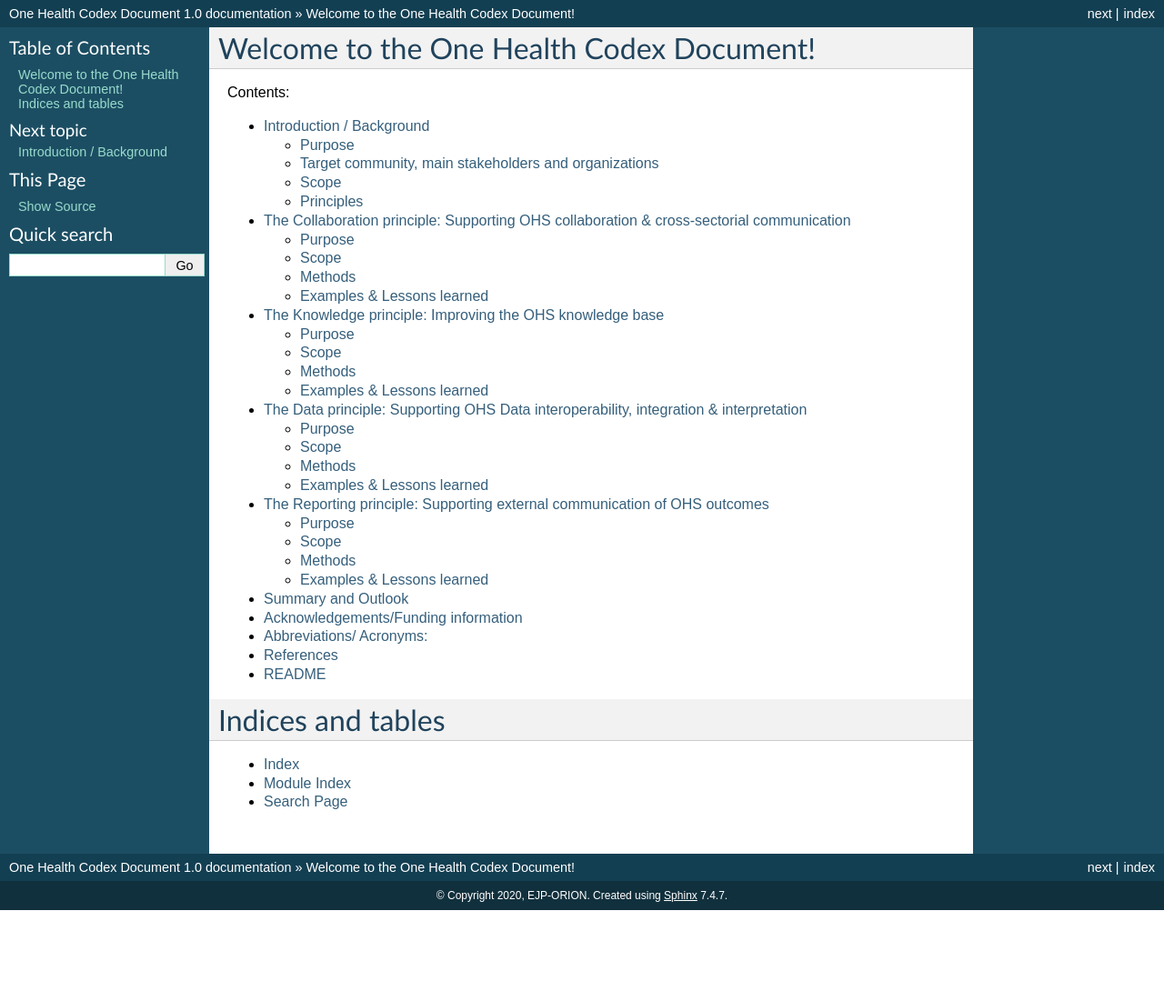
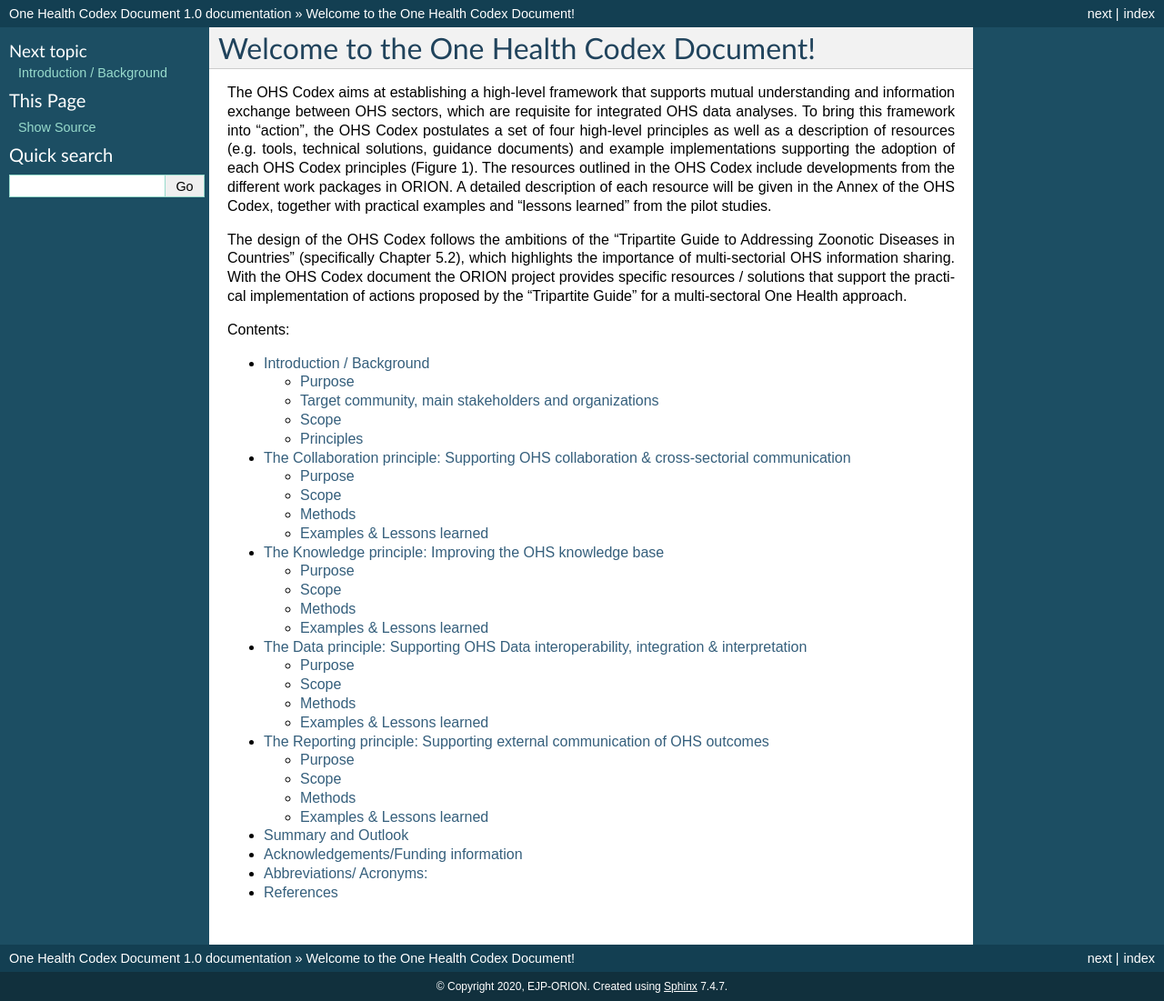
Before and after one commit to EJP-ORION/OH-Surveillance-Codex, a Sphinx documentation site: the page built from docs/index.rst, in a window 1280 px wide. Shown: the whole page at 91% size. Built offline with Sphinx 7.4.7, drawn with Linux system fonts in a browser that asks for light colours; before the commit the page ends 1001 px from its top, so only the background shows below that.

Commit message:
adding pictures, clean up

```diff
--- a/README.rst
+++ /dev/null
@@ -1,2 +0,0 @@
-README
-========
--- a/docs/1-introduction.rst
+++ b/docs/1-introduction.rst
@@ -185,9 +185,11 @@ available.
    Taking a Multisectoral, One Health Approach:A Tripartite Guide to
    Addressing Zoonotic Diseases in Countries
 
-.. |image0| image:: media/image4.png
+.. |image0| image:: ../assets/img/20190812_Tripartite_OHS_CODEX_adapted.png
    :width: 6.28229in
+   :align: center
    :height: 3.98799in
-.. |image1| image:: media/image1.png
+.. |image1| image:: ../assets/img/20190823_updated_OHS_CODEX_figure.png
    :width: 6.27083in
+   :align: center
    :height: 4.69444in
--- a/docs/contributing.rst
+++ /dev/null
@@ -1 +0,0 @@
-.. include:: ../CONTRIBUTING.rst
--- a/docs/history.rst
+++ /dev/null
@@ -1 +0,0 @@
-.. include:: ../HISTORY.rst
--- a/docs/index.rst
+++ b/docs/index.rst
@@ -5,6 +5,12 @@
 
 Welcome to the One Health Codex Document!
 ==================================================
+The OHS Codex aims at establishing a high-level framework that supports mutual understanding and information exchange between OHS sectors, which are requisite for integrated OHS data analyses. To bring this framework into “action”, the OHS Codex postulates a set of four high-level principles as well as a description of resources (e.g. tools, technical solutions, guidance documents) and example implementations supporting the adoption of each OHS Codex principles (Figure 1). The resources outlined in the OHS Codex include developments from the different work packages in ORION. A detailed description of each resource will be given in the Annex of the OHS Codex, together with practical examples and “lessons learned” from the pilot studies.
+
+The design of the OHS Codex follows the ambitions of the “Tripartite Guide to Addressing Zoonotic Diseases in Countries” (specifically Chapter 5.2), which highlights the importance of multi-sectorial OHS information sharing. With the OHS Codex document the ORION project provides specific resources / solutions that support the practical implementation of actions proposed by the “Tripartite Guide” for a multi-sectoral One Health approach.
+
+
+
 
 Contents:
 
@@ -13,12 +19,3 @@ Contents:
    :glob:
 
    *
-
-
-
-Indices and tables
-==================
-
-* :ref:`genindex`
-* :ref:`modindex`
-* :ref:`search`
```
Also changed, not shown: assets/img/20190812_Tripartite_OHS_CODEX_adapted.png (added), assets/img/20190823_updated_OHS_CODEX_figure.png (added).
